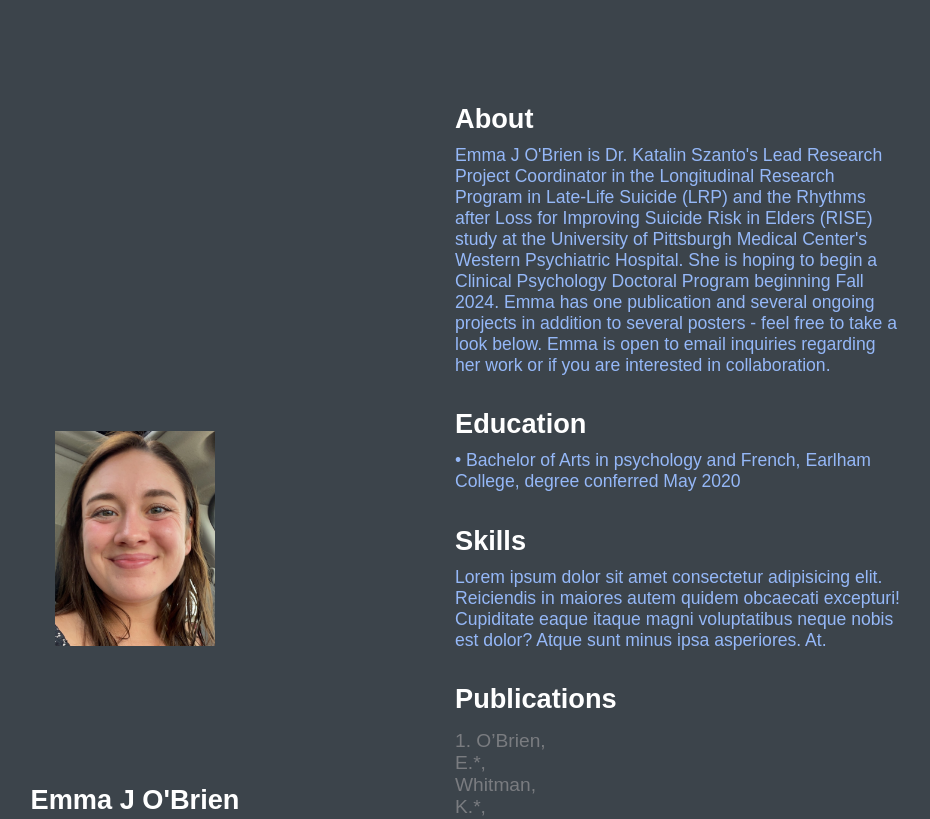
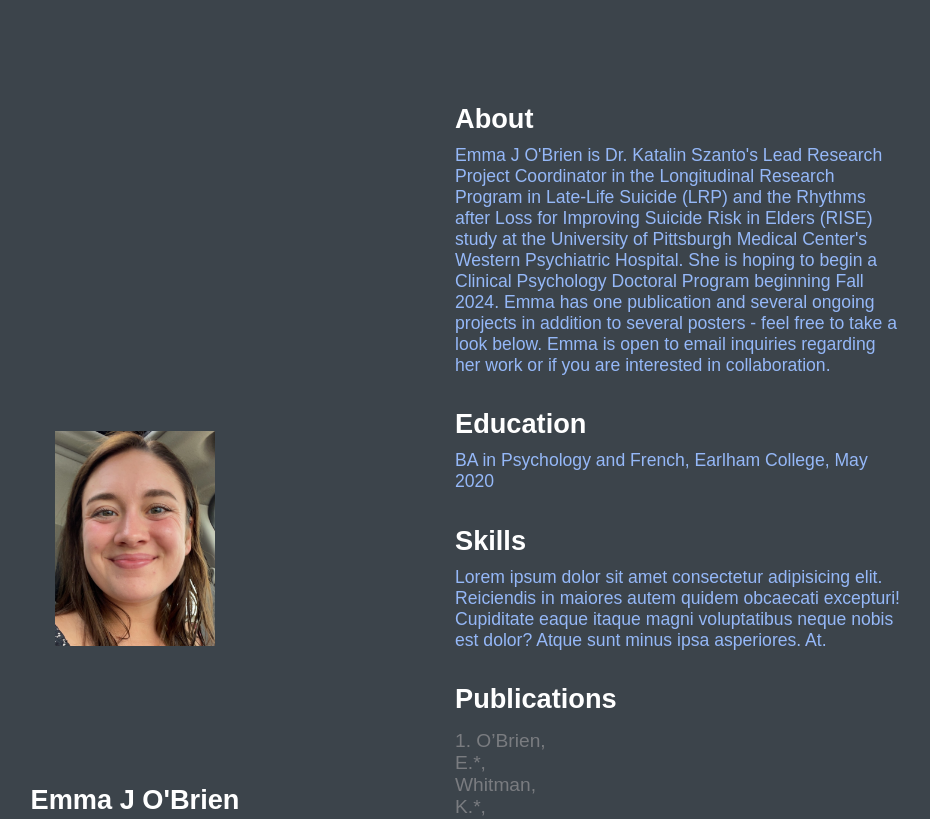
Before and after one commit to obrienemj/obrienemj.github.io, a plain HTML site: page index.html in a window 1280 px wide. Shown: the top 819 px of the page, without its empty margins (185-1115 px from the left). Drawn offline with Linux system fonts and the light colour scheme.

Commit message:
education edits

```diff
--- a/index.html
+++ b/index.html
@@ -22,7 +22,7 @@
             <h2>About</h2>
             <p>Emma J O'Brien is Dr. Katalin Szanto's Lead Research Project Coordinator in the Longitudinal Research Program in Late-Life Suicide (LRP) and the Rhythms after Loss for Improving Suicide Risk in Elders (RISE) study at the University of Pittsburgh Medical Center's Western Psychiatric Hospital. She is hoping to begin a Clinical Psychology Doctoral Program beginning Fall 2024. Emma has one publication and several ongoing projects in addition to several posters - feel free to take a look below. Emma is open to email inquiries regarding her work or if you are interested in collaboration.</p>
             <h2>Education</h2>
-            <p>• Bachelor of Arts in psychology and French, Earlham College, degree conferred May 2020</p>
+            <p>BA in Psychology and French, Earlham College, May 2020</p>
 
             <h2>Skills</h2>
             <p>Lorem ipsum dolor sit amet consectetur adipisicing elit. Reiciendis in maiores autem quidem obcaecati excepturi! Cupiditate eaque itaque magni voluptatibus neque nobis est dolor? Atque sunt minus ipsa asperiores. At.</p>
```
